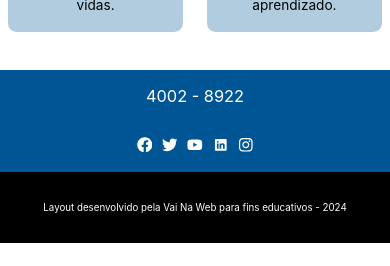
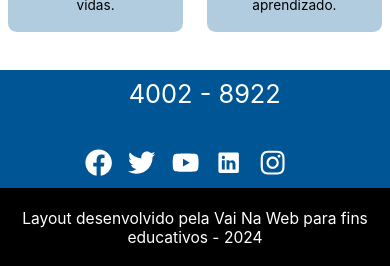
Before and after one commit to AlanFabricioBarbosa/livros-vai-na-web, a React (Vite) app: page / in a window 390 px wide. Shown: the part 1086-1352 px from the top of the page. Before the commit the page ends 1329 px from the top, so only its background shows below. Built offline with nearby package versions, Linux system fonts and the light colour scheme.

Commit message:
:iphone: Melhorando a responsividade do footer

```diff
--- a/src/components/Footer/style.module.scss
+++ b/src/components/Footer/style.module.scss
@@ -8,28 +8,35 @@ footer {
   .contact-container {
     background-color: $tertiary-color;
     display: flex;
-    justify-content: space-around;
+    justify-content: space-between;
     align-items: center;
-    height: 12vh;
+    height: 11vh;
+
+    @media (max-width: 1080px) {
+      height: 7vh;
+    }
 
     @media (max-width: 768px) {
+      padding: 2vw 0;
       flex-direction: column;
-      height: 12vh;
-    }
-
-    @media (max-width: 1024px) {
+      height: 14vh;
     }
 
     p {
       font-size: 1.8vw;
       color: $primary-color;
+      margin-left: 5vw;
+
+      @media (max-width: 1080px) {
+        font-size: 3vw;
+      }
 
       @media (max-width: 768px) {
-        font-size: 6.5vw;
+        font-size: 5.5vw;
       }
 
-      @media (max-width: 1024px) {
-        font-size: 4.2vw;
+      @media (max-width: 485px) {
+        font-size: 6.5vw;
       }
     }
 
@@ -38,26 +45,27 @@ footer {
       display: flex;
       justify-content: space-around;
       width: 20vw;
+      margin-right: 5vw;
 
       @media (max-width: 768px) {
         justify-content: space-evenly;
         width: 60%;
       }
 
-      @media (max-width: 1024px) {
-        width: 35%;
-      }
-
       .icons-contact {
         color: $primary-color;
         font-size: 2vw;
 
-        @media (max-width: 768px) {
-          font-size: 7vw;
+        @media (max-width: 1080px) {
+          font-size: 3vw;
         }
 
-        @media (max-width: 1024px) {
-          font-size: 4vw;
+        @media (max-width: 768px) {
+          font-size: 5.5vw;
+        }
+
+        @media (max-width: 485px) {
+          font-size: 7vw;
         }
       }
     }
@@ -69,16 +77,20 @@ footer {
     display: flex;
     align-items: center;
     justify-content: center;
-    height: 5vh;
+    height: 4vh;
+
+    @media (max-width: 1080px) {
+      font-size: 2vw;
+    }
 
     @media (max-width: 768px) {
       text-align: center;
-      font-size: 4vw;
-      height: 8.5vh;
+      font-size: 3vw;
+      height: 9.5vh;
     }
 
-    @media (max-width: 1024px) {
-      font-size: 2.5vw;
+    @media (max-width: 485px) {
+      font-size: 4vw;
     }
   }
 }
```
